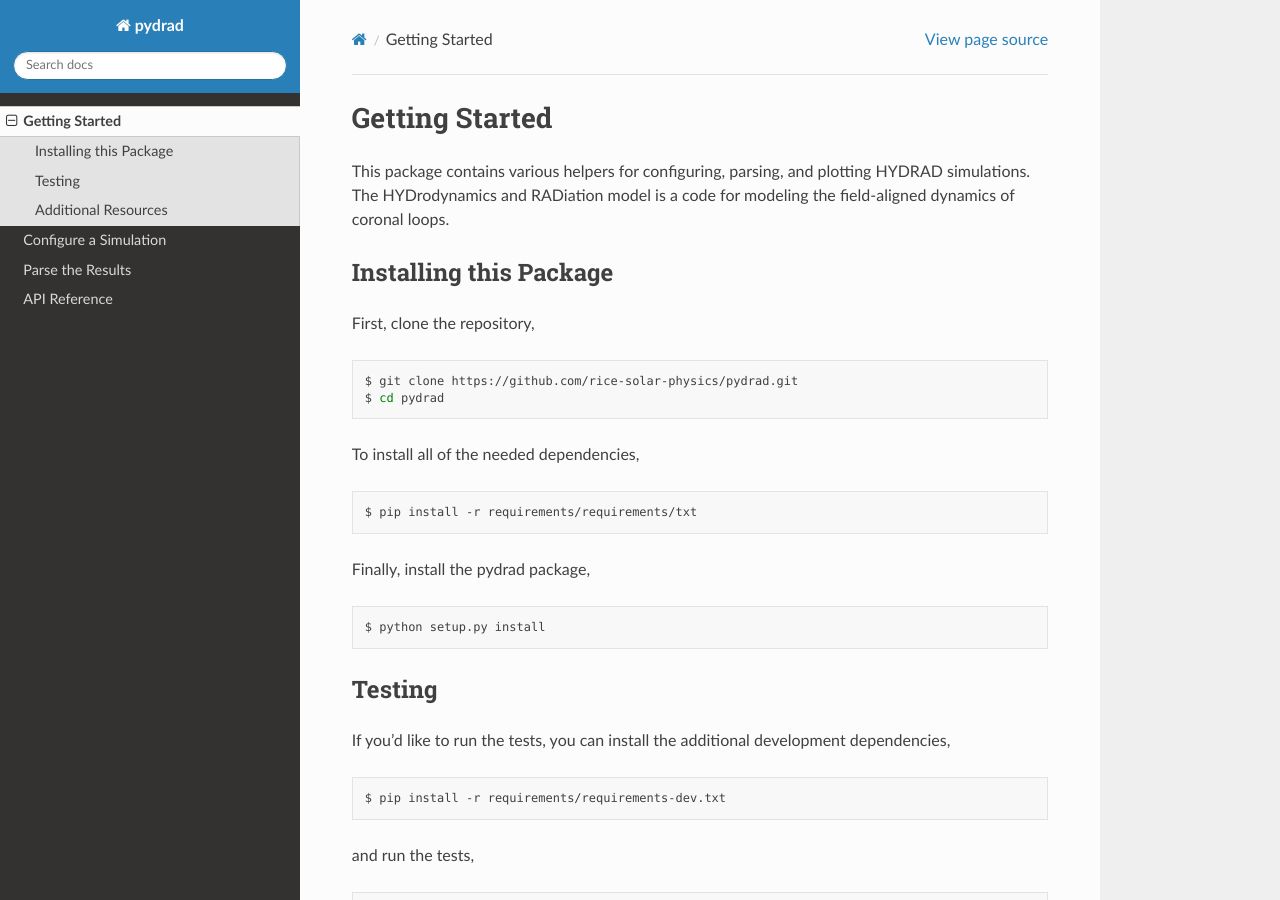
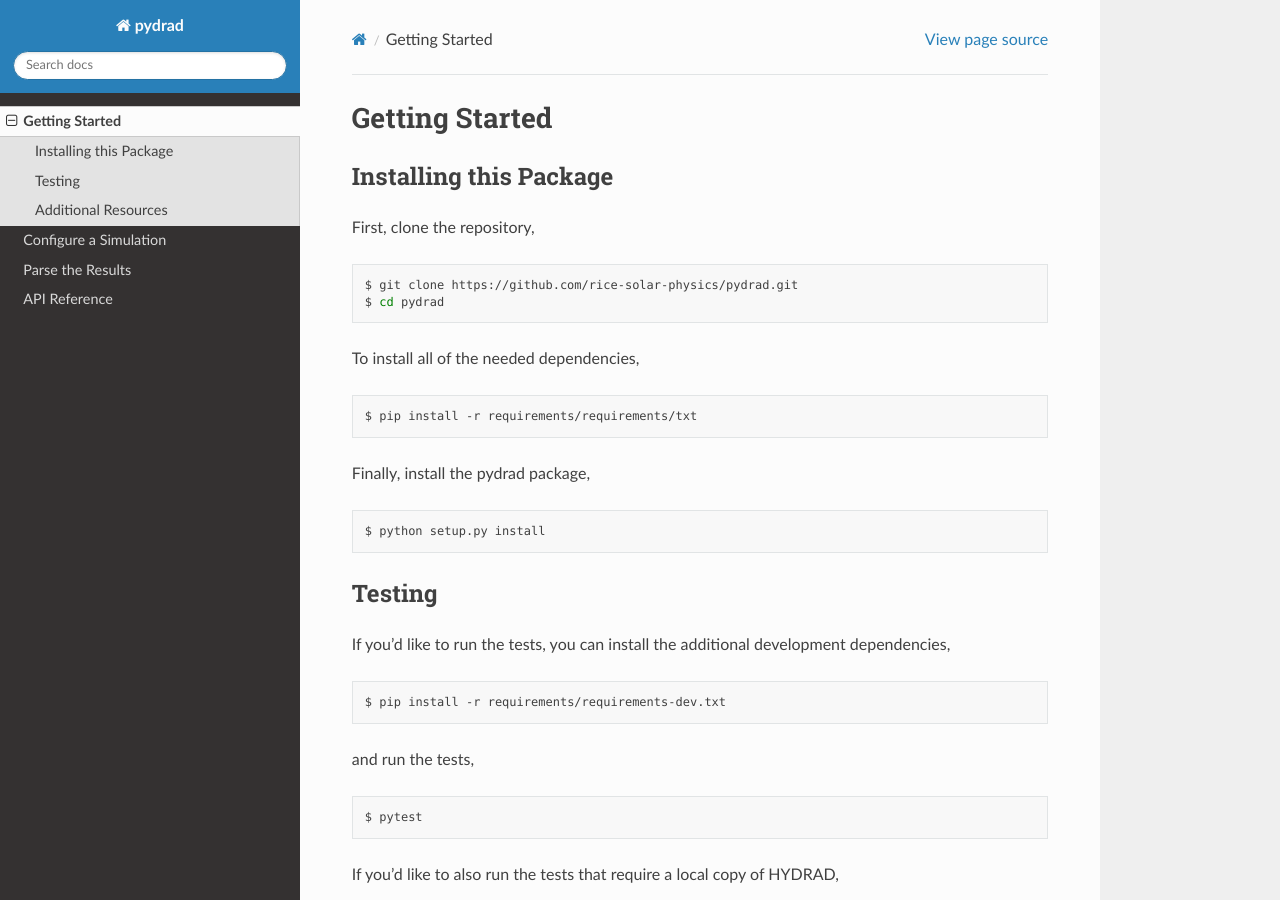
Before and after one commit to rice-solar-physics/pydrad, a Sphinx documentation site: the page built from docs/getting_started.rst, in a window 1280 px wide and 900 px high. Built offline with Sphinx 7.4.7 and the Read the Docs theme 2.0.0, drawn with Linux system fonts in a browser that asks for light colours.

Commit message:
minor cleanup

```diff
--- a/docs/getting_started.rst
+++ b/docs/getting_started.rst
@@ -1,9 +1,5 @@
 Getting Started
 ===============
-
-This package contains various helpers for configuring, parsing, and
-plotting HYDRAD simulations. The HYDrodynamics and RADiation model is a
-code for modeling the field-aligned dynamics of coronal loops.
 
 Installing this Package
 -----------------------
```
